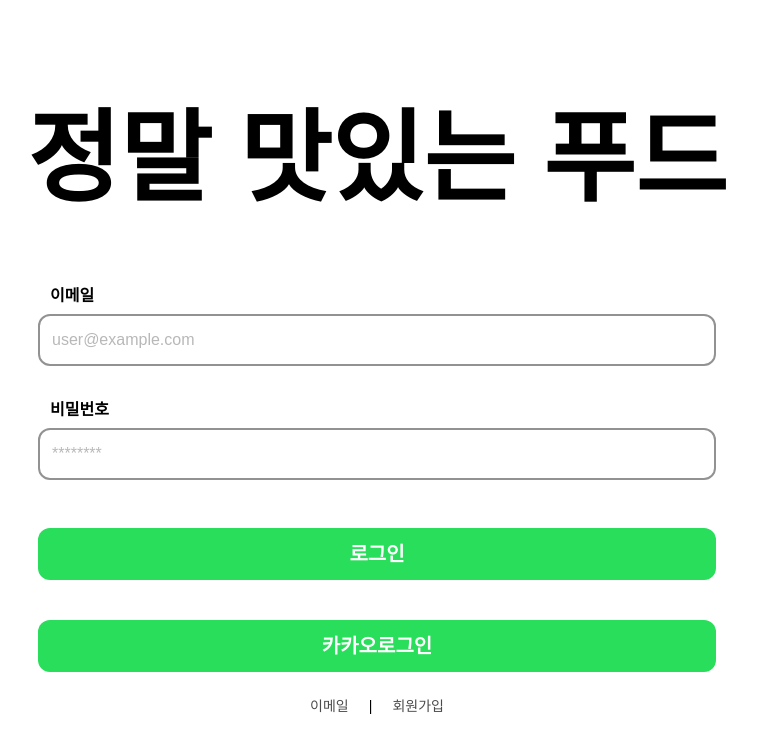
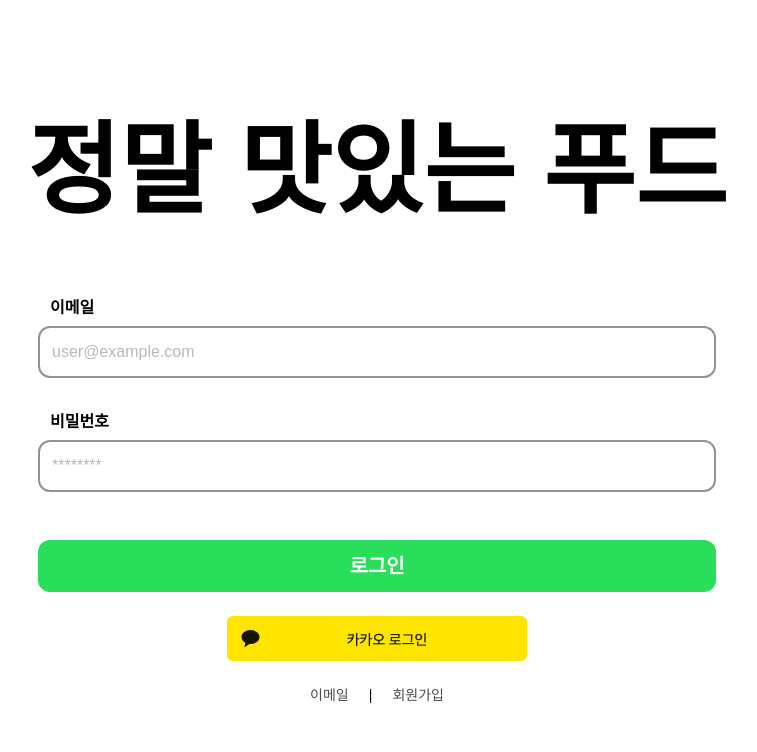
Before and after one commit to Web5rder/Web5rder-FE, a Next.js app: page /sign-in in a window 1280 px wide. Shown: the top 752 px of the page, without its empty margins (263-1020 px from the left). Built offline with nearby package versions, Linux system fonts and the light colour scheme; no server answers.

Commit message:
✨[로그인]: 카카오 로그인 세팅

```diff
--- a/src/app/components/sign-in/SignInComponents.tsx
+++ b/src/app/components/sign-in/SignInComponents.tsx
@@ -13,8 +13,11 @@ import {
   SIGNIN_TEXT,
 } from '@/app/constants/sign-in';
 import { setTokens } from '@/app/utils/setTokens';
+import Image from 'next/image';
 
-function SignInComponents() {
+const REDIRECT_URL = 'http://localhost:3000/sign-in/auth';
+
+export default function SignInComponents() {
   const router = useRouter();
 
   const [signInState, setSignInState] = useState<SingInState>({
@@ -37,7 +40,7 @@ function SignInComponents() {
     const { email, pwd } = signInState;
 
     if (!email || !pwd) {
-      alert('이메일과 비밀번호를 입력해주세요.');
+      alert(SIGNIN_ERROR[1]);
       return;
     }
 
@@ -50,9 +53,14 @@ function SignInComponents() {
         alert(SIGNIN_ERROR[0]);
       }
     } catch (error) {
-      alert('오류가 발생했습니다.');
+      console.error('로그인 에러 : ', error);
+      alert(SIGNIN_ERROR[2]);
     }
   };
+
+  const kakaoLink = `https://kauth.kakao.com/oauth/authorize?client_id=${process.env.NEXT_PUBLIC_KAKAO_KEY}&redirect_uri=${REDIRECT_URL}&response_type=code`;
+
+  console.log('카카오링크', kakaoLink);
 
   return (
     <div className="w-full flex-center flex-col gap-6 max-w-[678px]">
@@ -78,17 +86,21 @@ function SignInComponents() {
         text={SIGNIN_TEXT[4]}
       />
 
-      <SignInButton
+      <div
         onClick={() => {
-          alert('카카오로그인');
+          window.location.href = kakaoLink;
         }}
-        type="button"
-        text="카카오로그인"
-      />
+        className="cursor-pointer w-full flex-center"
+      >
+        <Image
+          src="/images/kakao_login_medium_wide.png"
+          alt="카카오 로그인"
+          width={300}
+          height={45}
+        />
+      </div>
 
       <SignInSubTab />
     </div>
   );
 }
-
-export default SignInComponents;
--- a/src/app/constants/sign-in.ts
+++ b/src/app/constants/sign-in.ts
@@ -18,7 +18,11 @@ export const SIGNIN_PLACEHOLDER = [
   '거래처 주소를 정확히 입력해주세요.',
 ];
 
-export const SIGNIN_ERROR = ['이메일 혹은 비밀번호를 확인해주세요.'];
+export const SIGNIN_ERROR = [
+  '이메일 혹은 비밀번호를 확인해주세요.',
+  '이메일과 비밀번호를 입력해주세요.',
+  '오류가 발생했습니다. 잠시후 다시 시도해주세요.',
+];
 
 export const SIGNUP_ERROR = [
   '유효하지 않은 이메일 형식입니다.',
```
Also changed, not shown: public/Images/kakao_login_medium_wide.png (added).
